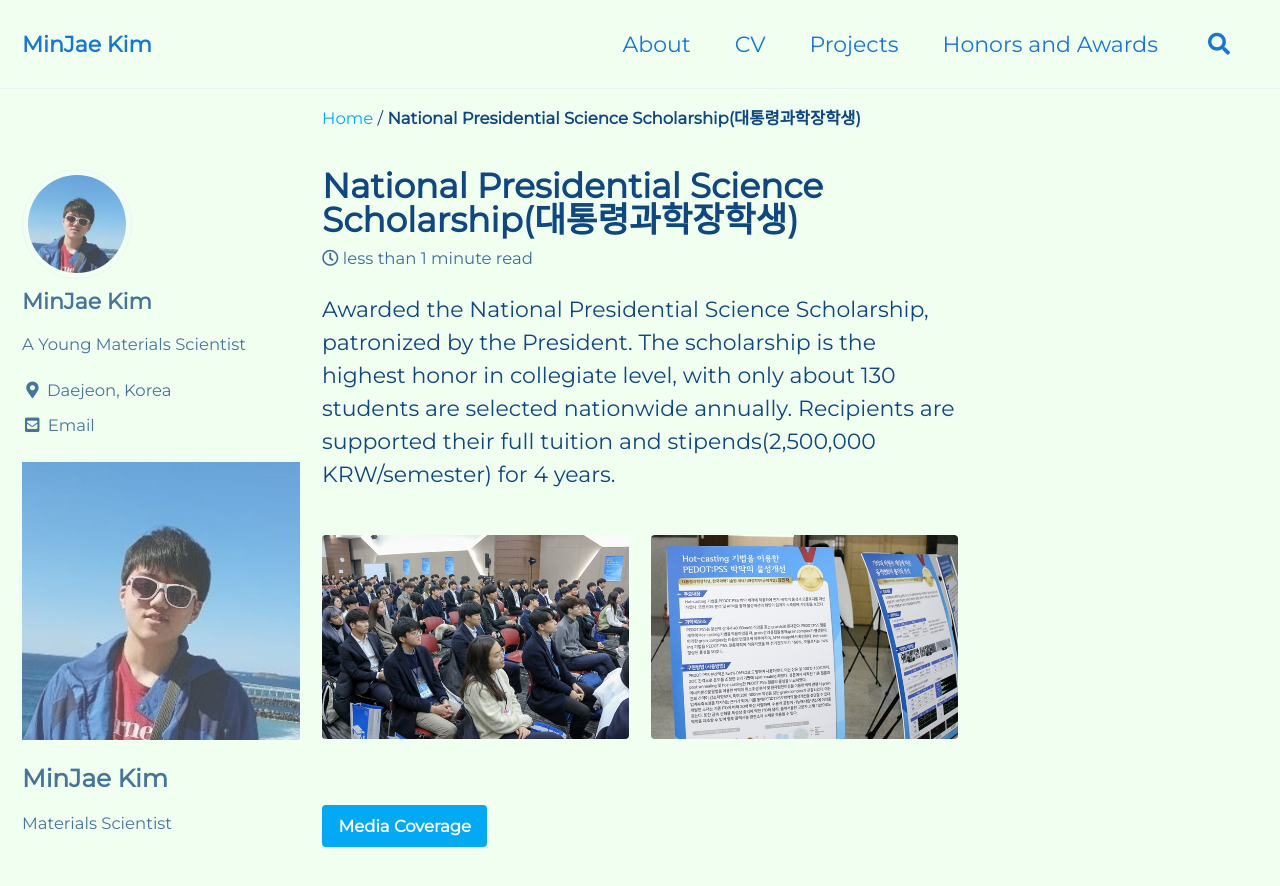
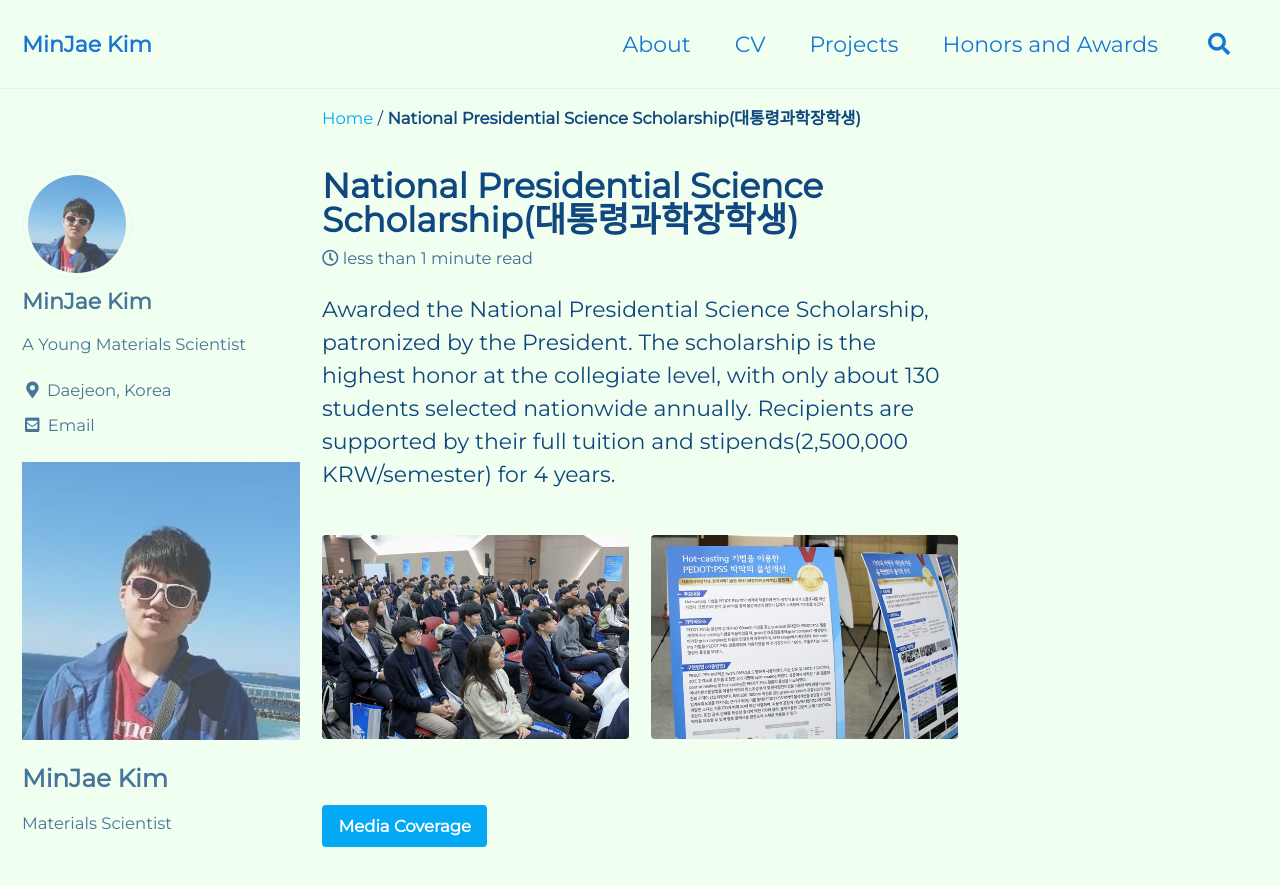
Before and after one commit to mj3259/mj3259.github.io, a Jekyll site: the page built from _posts/2019-11-20-npsc.md, in a window 1280 px wide and 900 px high. Shown: the top 886 px of the window. Built offline with Jekyll 4.4.1, drawn with Linux system fonts in a browser that asks for light colours; cached includes are drawn as plain includes.

Commit message:
Update 2019-11-20-npsc.md

```diff
--- a/_posts/2019-11-20-npsc.md
+++ b/_posts/2019-11-20-npsc.md
@@ -14,7 +14,7 @@ gallery:
   - image_path: assets/images/biography/president2.jpg
 ---
 
-Awarded the National Presidential Science Scholarship, patronized by the President. The scholarship is the highest honor in collegiate level, with only about 130 students are selected nationwide annually. Recipients are supported their full tuition and stipends(2,500,000 KRW/semester) for 4 years.
+Awarded the National Presidential Science Scholarship, patronized by the President. The scholarship is the highest honor at the collegiate level, with only about 130 students selected nationwide annually. Recipients are supported by their full tuition and stipends(2,500,000 KRW/semester) for 4 years.
 
 {% include gallery id="gallery"  %}
 
```
